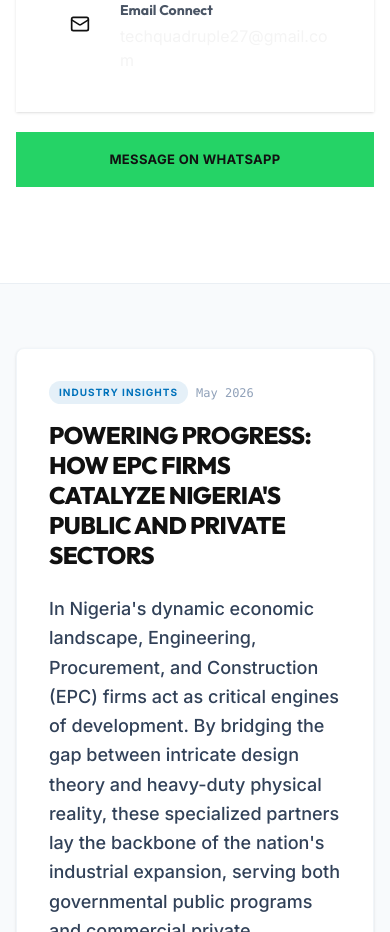
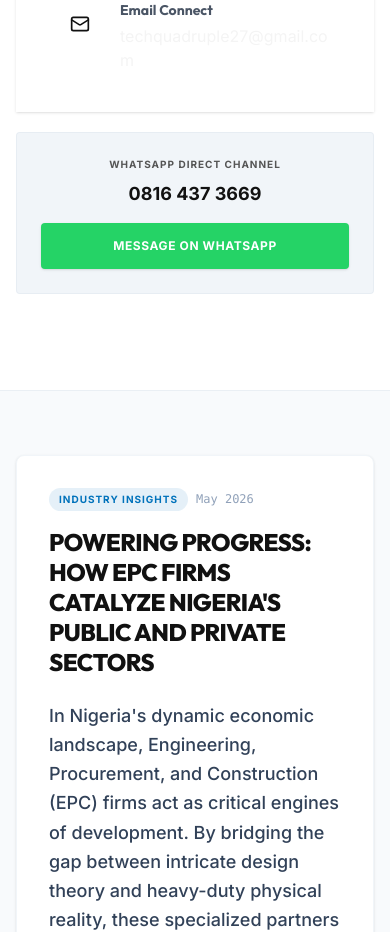
Before and after one commit to abatanoluwadara-gif/quadrupletech-system, a React (Vite) app: page /contact-us in a window 390 px wide. Shown: the part 2080-3012 px from the top of the page. Built offline with nearby package versions, Linux system fonts and the light colour scheme; no server answers; the database is empty.

Commit message:
feat(contact): update WhatsApp contact details
Replace direct link with a branded card featuring the updated phone number and improved styling.

```diff
--- a/src/pages/ContactUs.tsx
+++ b/src/pages/ContactUs.tsx
@@ -237,9 +237,13 @@ export default function ContactUs() {
               </div>
             </div>
 
-            <a href="https://wa.me/2349073463078?text=Hello%20Quadrupletech" target="_blank" rel="noreferrer" className="w-full flex items-center justify-center gap-3 py-[18px] bg-[#25D366] text-[#111111] font-bold hover:bg-white transition-colors border-none uppercase tracking-wide text-[13px]">
-               Message on WhatsApp
-            </a>
+            <div className="bg-slate-100 border border-slate-200/60 p-6 flex flex-col items-center text-center rounded">
+              <span className="text-[10px] font-bold uppercase tracking-widest text-[#555555] mb-2">WhatsApp Direct Channel</span>
+              <span className="text-[18px] font-extrabold text-[#111111] mb-4">0816 437 3669</span>
+              <a href="https://wa.me/2348164373669?text=Hello%20Quadrupletech" target="_blank" rel="noreferrer" className="w-full flex items-center justify-center gap-3 py-[14px] bg-[#25D366] text-white font-bold hover:bg-[#111111] hover:text-white transition-colors border-none uppercase tracking-wider text-[12px] rounded shadow-sm">
+                 Message on WhatsApp
+              </a>
+            </div>
           </div>
 
         </div>
```
